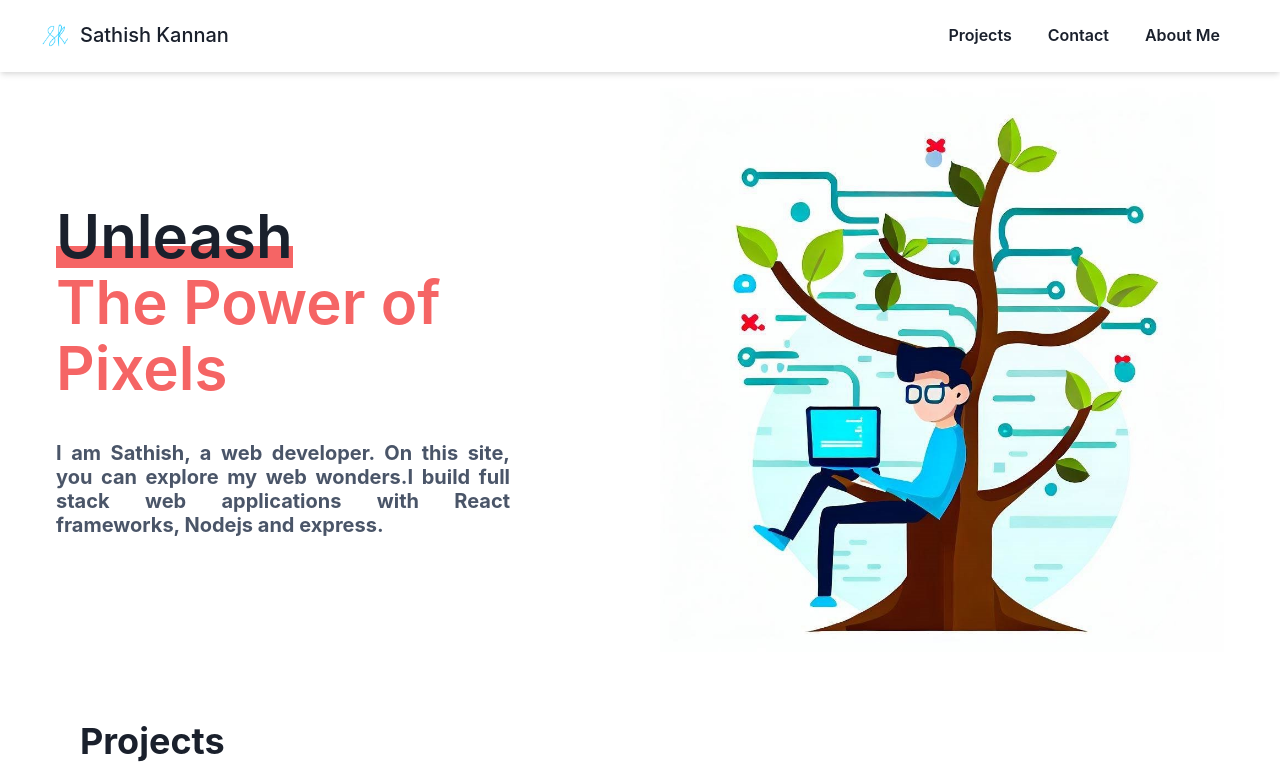
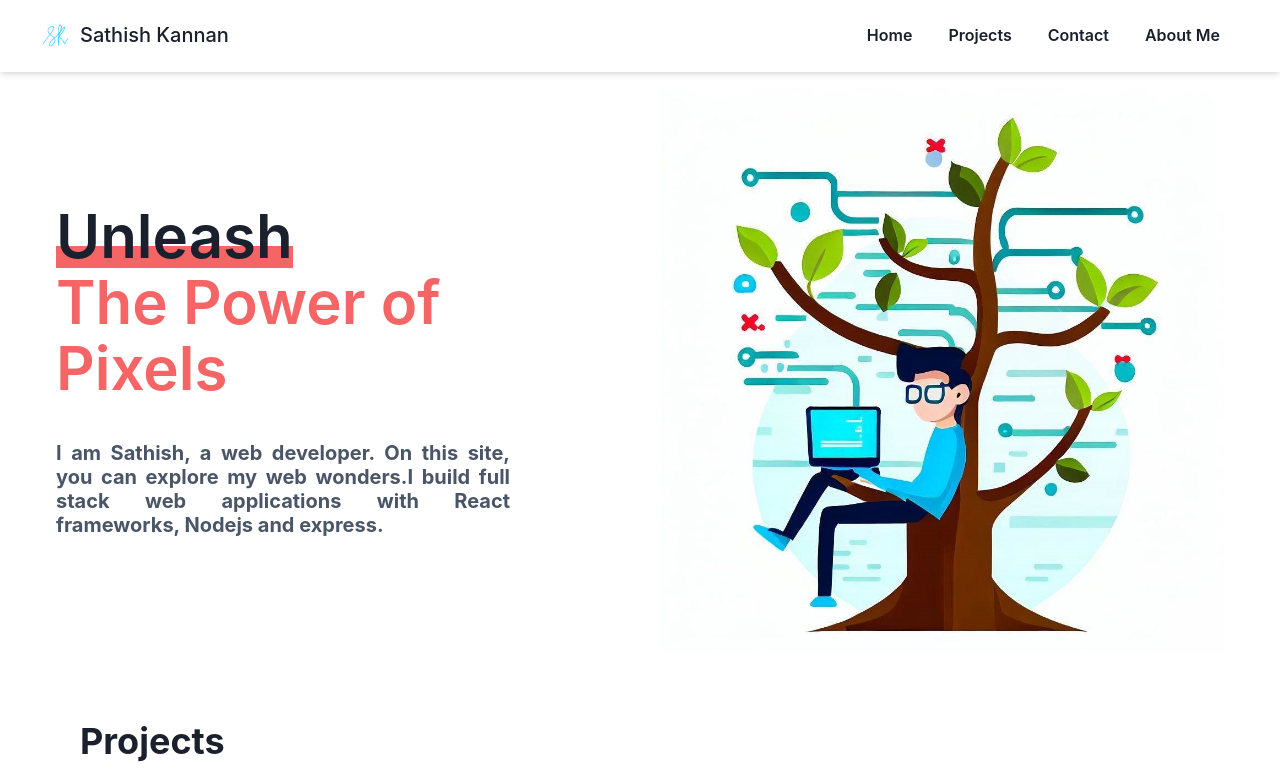
Before and after one commit to sathishkannan162/personal_portfolio_website, a React (Vite) app: page / in a window 1280 px wide. Shown: the top 773 px of the page. Built offline with nearby package versions, Linux system fonts and the light colour scheme.

Commit message:
feat: add home button, clicking logo name, site name links to home

```diff
--- a/src/Navbar.jsx
+++ b/src/Navbar.jsx
@@ -42,10 +42,14 @@ const Navbar = () => {
             <Link to="/">
               <Avatar src={Logo} size="sm" />
             </Link>
-            <VisuallyHidden>Sathish Kannan</VisuallyHidden>
-            <chakra.h1 fontSize="xl" fontWeight="medium" ml="2">
-              Sathish Kannan
-            </chakra.h1>
+            <Link to="/">
+              <VisuallyHidden>Sathish Kannan</VisuallyHidden>
+            </Link>
+            <Link to="/">
+              <chakra.h1 fontSize="xl" fontWeight="medium" ml="2">
+                Sathish Kannan
+              </chakra.h1>
+            </Link>
           </Flex>
           <HStack display="flex" alignItems="center" spacing={1}>
             <HStack
@@ -57,6 +61,9 @@ const Navbar = () => {
                 md: 'inline-flex',
               }}
             >
+              <Button variant="ghost">
+                <Link to="/">Home</Link>
+              </Button>
               <Button variant="ghost">
                 <Link to="/projects">Projects</Link>
               </Button>
@@ -110,20 +117,17 @@ const Navbar = () => {
                 />
 
                 <Button w="full" variant="ghost">
-                  Projects
+                  <Link to="/">Home</Link>
                 </Button>
                 <Button w="full" variant="ghost">
-                  About Me
+                  <Link to="/projects">Projects</Link>
                 </Button>
                 <Button w="full" variant="ghost">
-                  Contact
+                  <Link to="/about">About Me</Link>
                 </Button>
-                {/* <Button w="full" variant="ghost"> */}
-                {/* Company */}
-                {/* </Button> */}
-                {/* <Button w="full" variant="ghost"> */}
-                {/* Sign in */}
-                {/* </Button> */}
+                <Button w="full" variant="ghost">
+                  <Link to="/contact">Contact</Link>
+                </Button>
               </VStack>
             </Box>
           </HStack>
```
